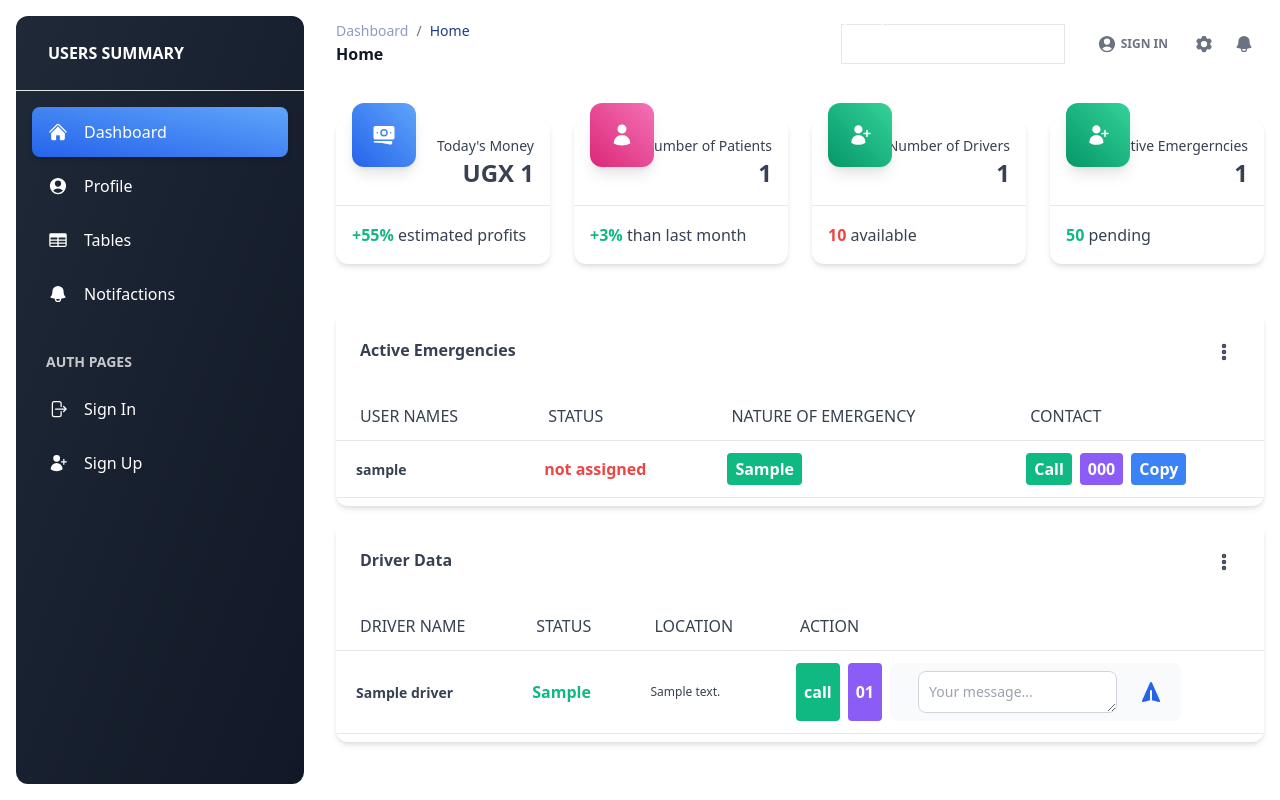
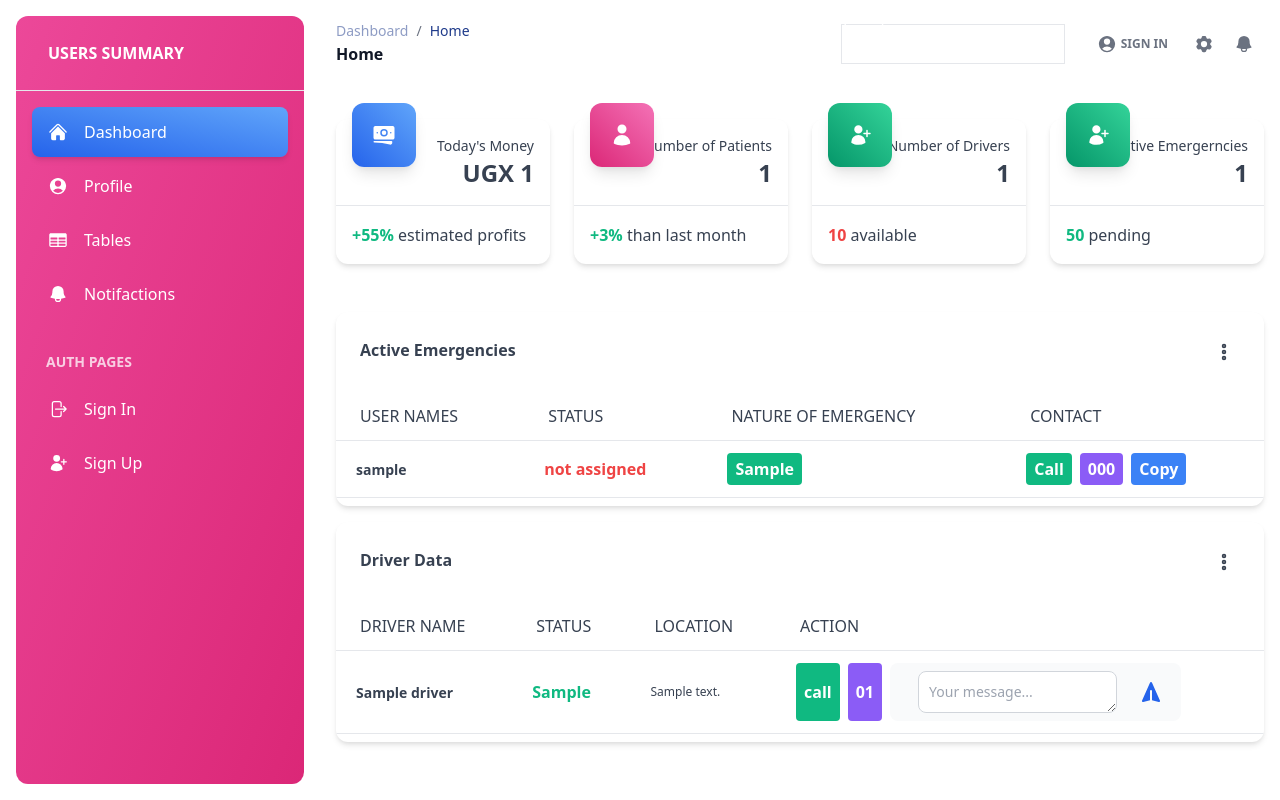
Before and after one commit to arcaneDrive/ambugo_dashboard, a Django app: template myapp/templates/dashboard.html in a window 1280 px wide. Run offline with Django 4.2, Linux system fonts and the light colour scheme; the template is opened without the code that fills it: most values are stand-ins (such as "Sample title", 1, 10 or a date in 2020).

Commit message:
aside color change

```diff
--- a/myapp/templates/dashboard.html
+++ b/myapp/templates/dashboard.html
@@ -12,7 +12,7 @@
 <body>
     <!-- component -->
 <div class="min-h-screen bg-gray-50/50">
-    <aside class="bg-gradient-to-br from-gray-800 to-gray-900 -translate-x-80 fixed inset-0 z-50 my-4 ml-4 h-[calc(100vh-32px)] w-72 rounded-xl transition-transform duration-300 xl:translate-x-0">
+    <aside class="bg-gradient-to-br from-pink-500 to-pink-600 -translate-x-80 fixed inset-0 z-50 my-4 ml-4 h-[calc(100vh-32px)] w-72 rounded-xl transition-transform duration-300 xl:translate-x-0">
       <div class="relative border-b border-white/20">
         <a class="flex items-center gap-4 py-6 px-8" href="#/">
           <h6 class="block antialiased tracking-normal font-sans text-base font-semibold leading-relaxed text-white">USERS SUMMARY</h6>
```
